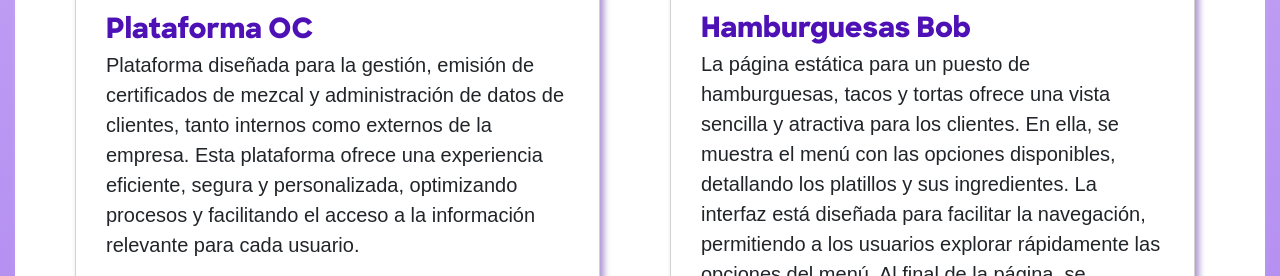
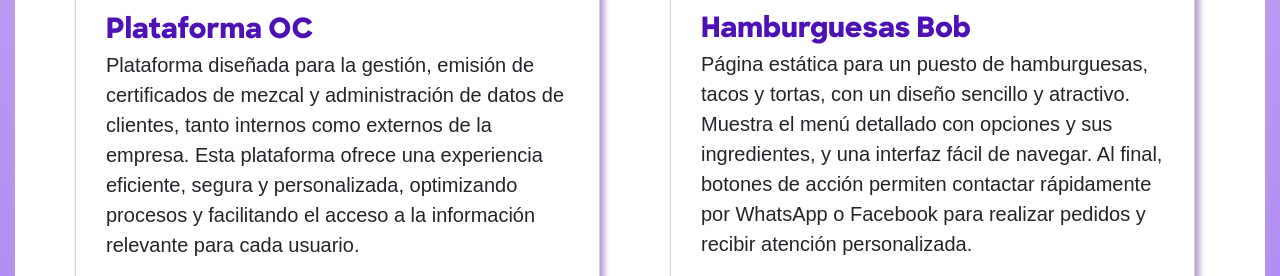
Before and after one commit to Yexqls/Portafolio, a plain HTML site: page index.html in a window 1280 px wide. Shown: the part 2060-2336 px from the top of the page. Drawn offline with nearby package versions, Linux system fonts and the light colour scheme.

Commit message:
fix redaccion texto

```diff
--- a/index.html
+++ b/index.html
@@ -124,12 +124,10 @@
           <div class="contenido text-pro highlight">
             Hamburguesas Bob
           </div>
-          <p class="descripcion-pro">La página estática para un puesto de hamburguesas, tacos y tortas ofrece una vista
-            sencilla y atractiva para los clientes. En ella, se muestra el menú con las opciones disponibles, detallando
-            los platillos y sus ingredientes. La interfaz está diseñada para facilitar la navegación, permitiendo a los
-            usuarios explorar rápidamente las opciones del menú. Al final de la página, se incluyen botones de acción
-            que redirigen a los clientes a WhatsApp o Facebook, facilitando el proceso de compra y ofreciendo atención
-            personalizada para realizar pedidos de manera directa y rápida.</p>
+          <p class="descripcion-pro">Página estática para un puesto de hamburguesas, tacos y tortas, con un diseño
+            sencillo y atractivo. Muestra el menú detallado con opciones y sus ingredientes, y una interfaz fácil de
+            navegar. Al final, botones de acción permiten contactar rápidamente por WhatsApp o Facebook para realizar
+            pedidos y recibir atención personalizada.</p>
           <div style="padding-bottom: 20px;">
             <button class="tecnologias"><i class="fa-solid fa-shuttle-space"></i>Astro</button>
             <button class="tecnologias"><i class="fa-solid fa-wind"></i></i>Tailwind</button>
```
